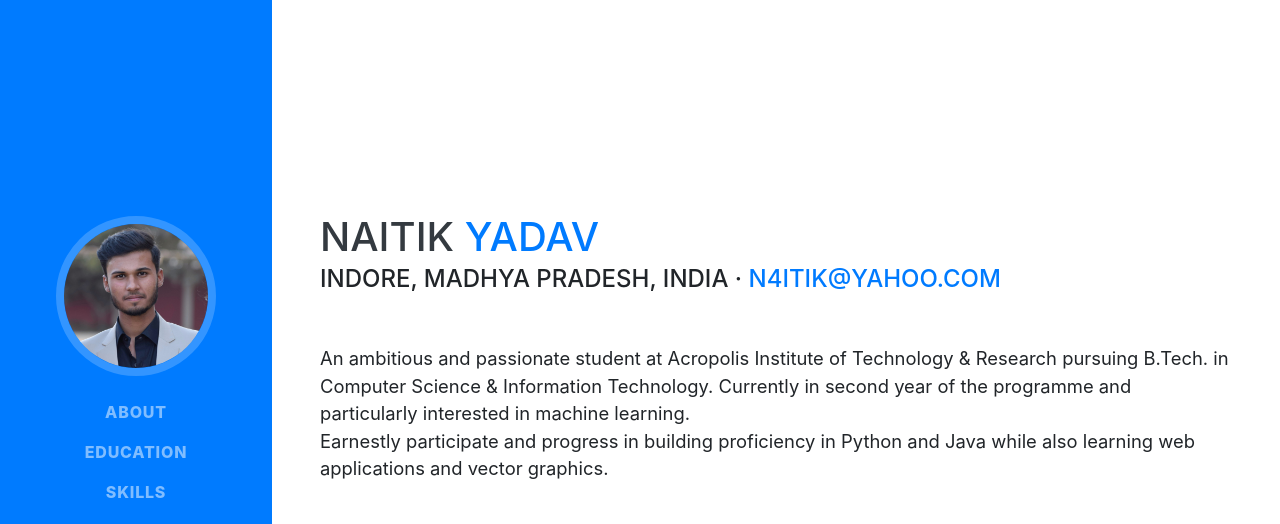
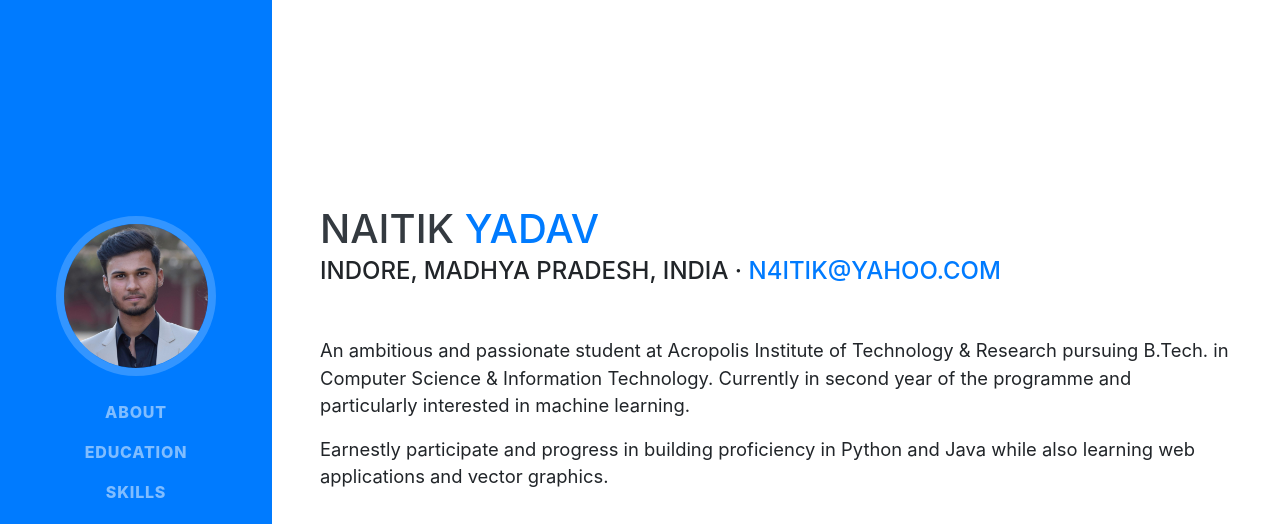
Before and after one commit to n4itik/portfolio, a website with bundled scripts: page index.html in a window 1280 px wide. Shown: the top 524 px of the page. Built offline with nearby package versions, Linux system fonts and the light colour scheme; a web font is replaced by a local one.

Commit message:
Update index.html

```diff
--- a/index.html
+++ b/index.html
@@ -63,7 +63,7 @@
         <div class="subheading mb-5">Indore, Madhya Pradesh, India ·
           <a href="mailto:n4itik@yahoo.com">n4itik@yahoo.com</a>
         </div>
-        <p class="lead mb-5">An ambitious and passionate student at Acropolis Institute of Technology & Research pursuing B.Tech. in Computer Science & Information Technology. Currently in second year of the programme and particularly interested in machine learning.<br>Earnestly participate and progress in building proficiency in Python and Java while also learning web applications and vector graphics.</p>
+        <p class="lead mb-3">An ambitious and passionate student at Acropolis Institute of Technology & Research pursuing B.Tech. in Computer Science & Information Technology. Currently in second year of the programme and particularly interested in machine learning.</p><p class="lead mb-5">Earnestly participate and progress in building proficiency in Python and Java while also learning web applications and vector graphics.</p>
         <div class="social-icons">
           <a href="https://www.twitter.com/n4itik">
             <i class="fab fa-twitter"></i>
```
